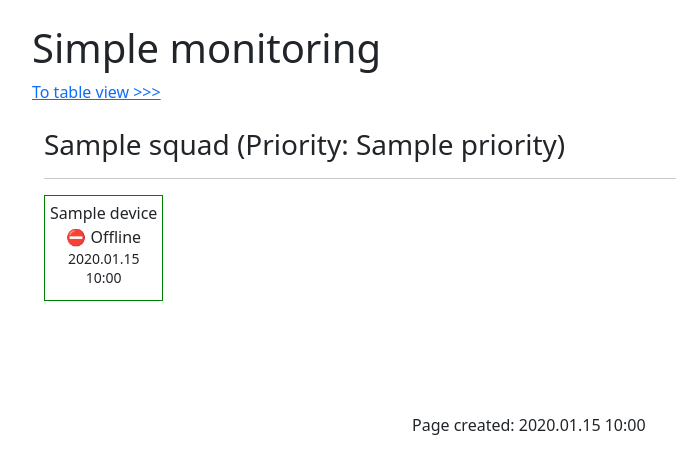
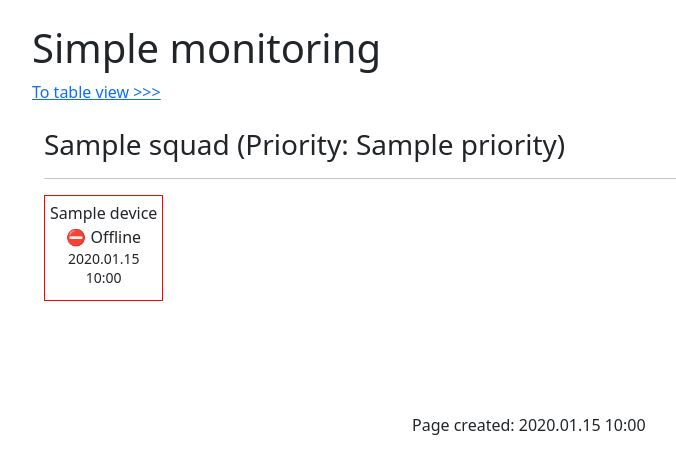
Before and after one commit to kovkyr/simple-monitoring-site, a Django app: template app/monitoring/templates/monitoring/index.html in a window 1280 px wide. Shown: the top 474 px of the page, without its empty margins (50-726 px from the left). Run offline with Django 4.2, Linux system fonts and the light colour scheme; the template is opened without the code that fills it: most values are stand-ins (such as "Sample title", 1, 10 or a date in 2020); some libraries are stand-ins or nearby versions.

Commit message:
Add page auto refresh and device border color condition

```diff
--- a/app/monitoring/templates/monitoring/index.html
+++ b/app/monitoring/templates/monitoring/index.html
@@ -13,6 +13,7 @@
     <script src="{% static 'monitoring/bootstrap.min.js' %}"></script>
 
     <meta charset="utf-8">
+    <meta http-equiv="refresh" content="30">
 
     <script>
         ;(function () {
@@ -67,7 +68,12 @@
                                         Check date: {{ device.check_date|date:'Y.m.d H:i' }}<br>
                                         Description: {{ device.description }}
                                     "
-                                    style="border: 1px solid green; padding: 5px;">
+                                    {% if device.is_online %}
+                                        style="border: 1px solid green; padding: 5px;"
+                                    {% else %}
+                                        style="border: 1px solid red; padding: 5px;"
+                                    {% endif %}
+                                >
                                     {{ device.name }}<br>
                                     {% if device.is_online %}
                                         ✅ Online
--- a/app/monitoring/templates/monitoring/table.html
+++ b/app/monitoring/templates/monitoring/table.html
@@ -9,6 +9,7 @@
     <link href="{% static 'monitoring/bootstrap.min.css' %}" rel="stylesheet">
 
     <meta charset="utf-8">
+    <meta http-equiv="refresh" content="30">
 
     <script>
         ;(function () {
```
Lines whose indentation alone changed are shown as unchanged.
